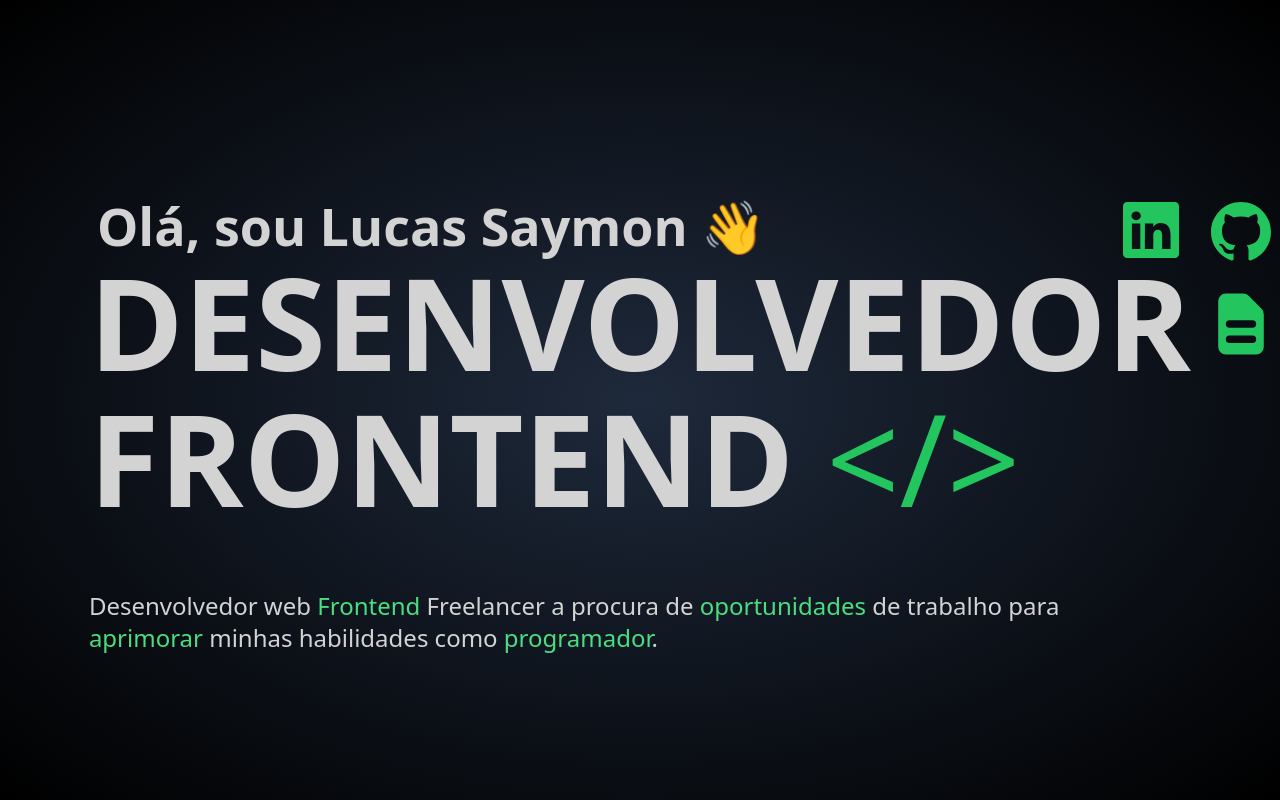
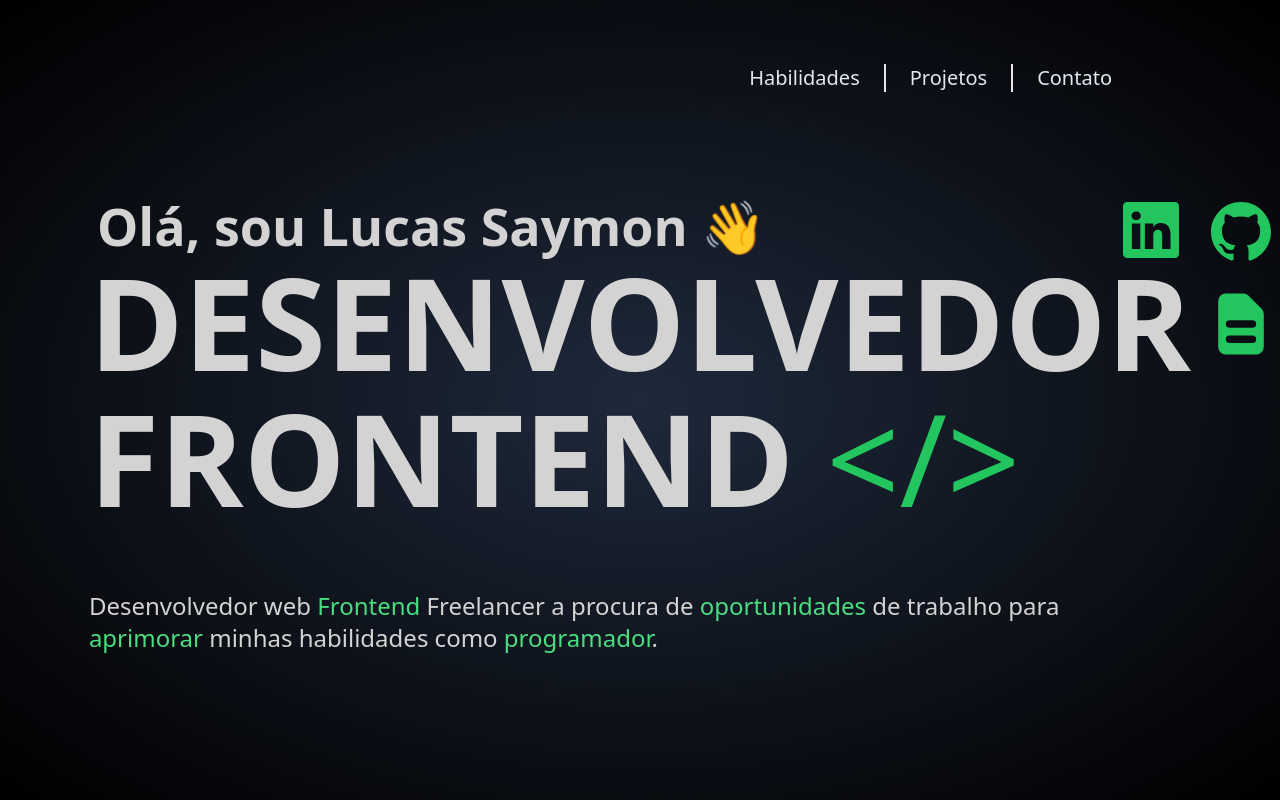
Before and after one commit to lucassaymon1/portfolio, a Next.js app: page / in a window 1280 px wide. Shown: the top 800 px of the page. Built offline with nearby package versions, Linux system fonts and the light colour scheme.

Commit message:
feat: add nav menu for contact and page navigation

```diff
--- a/src/pages/index.tsx
+++ b/src/pages/index.tsx
@@ -13,6 +13,7 @@ import { FaPaperPlane } from 'react-icons/fa'
 import { IoIosPaperPlane } from 'react-icons/io'
 import { BsLinkedin, BsGithub } from 'react-icons/bs'
 import { HiDocumentText } from 'react-icons/hi'
+import NavItem from '@/components/NavItem'
 
 import copy from 'copy-to-clipboard'
 
@@ -57,7 +58,29 @@ export default function Home() {
 
 	return (
 		<main className="flex justify-center flex-col text-slate-200">
-			<section className="bg-gradient-radial from-slate-800 to-black flex align-center justify-center h-screen w-full p-12">
+			<section className="bg-gradient-radial from-slate-800 to-black flex align-center justify-center h-screen w-full p-12 relative">
+				<nav className="flex justify-center absolute top-16 right-36">
+					<ul className="flex flex-row ">
+						<NavItem
+							isLast={false}
+							title="Habilidades"
+							link="#skills"
+							toPage
+						></NavItem>
+						<NavItem
+							isLast={false}
+							title="Projetos"
+							link="#projects"
+							toPage
+						></NavItem>
+						<NavItem
+							isLast={true}
+							title="Contato"
+							link="#contact"
+							toPage
+						></NavItem>
+					</ul>
+				</nav>
 				<div className="flex justify-center align-center flex-col pt-10 text-[lightgray]">
 					<h1 className="text-[52px] leading-[5rem] font-bold ml-2 mb-4">
 						Olá, sou Lucas Saymon 👋
@@ -105,7 +128,7 @@ export default function Home() {
 			</section>
 			<div className="bg-slate-500 h-1"></div>
 			<div className="bg-slate-900">
-				<section className="pt-24">
+				<section className="pt-24" id="skills">
 					<h2 className="text-[68px] text-center">Tecnologias</h2>
 
 					<div className="flex flex-row flex-wrap gap-6 justify-center align-center">
@@ -123,7 +146,7 @@ export default function Home() {
 						<TechSvg icon={StyledComponents} title="Styled-Components" />
 					</div>
 				</section>
-				<section className="p-12 text-center mb-48">
+				<section className="p-12 text-center mb-48" id="projects">
 					<h2 className="text-[68px] text-center">Projetos</h2>
 					<div className="flex flex-col gap-16">
 						<ImgContainer
@@ -145,7 +168,8 @@ export default function Home() {
 			<section
 				className="
 				bg-gradient-radial from-slate-800 to-black
-			p-12 text-center text-slate-100"
+				p-12 text-center text-slate-100"
+				id="contact"
 			>
 				<h2 className="text-[68px] text-center">Contato</h2>
 				<div className="w-full grid grid-cols-10 mb-12">
@@ -175,6 +199,34 @@ export default function Home() {
 						</button>
 					</div>
 				</div>
+				<nav className="flex justify-center">
+					<ul className="flex flex-row ">
+						<NavItem
+							isLast={false}
+							title="GitHub"
+							link="https://www.github.com/lucassaymon1"
+							toPage={false}
+						>
+							<BsGithub size="22px" />
+						</NavItem>
+						<NavItem
+							isLast={false}
+							title="LinkedIn"
+							link="https://www.linkedin.com/in/lucas-saymon/"
+							toPage={false}
+						>
+							<BsLinkedin />
+						</NavItem>
+						<NavItem
+							isLast={true}
+							title="Currículo"
+							link="https://docs.google.com/document/d/1cwg99b3KJI7Ep5wJ5rGKyV4zRkDI5g2ZCbk_FsfKFBg/edit?usp=sharing"
+							toPage={false}
+						>
+							<HiDocumentText size="24px" />
+						</NavItem>
+					</ul>
+				</nav>
 			</section>
 		</main>
 	)
--- a/src/styles/globals.css
+++ b/src/styles/globals.css
@@ -8,6 +8,10 @@
   margin: 0;
 }
 :root {
+}
+
+html{
+  scroll-behavior: smooth;
 }
 
 
```
